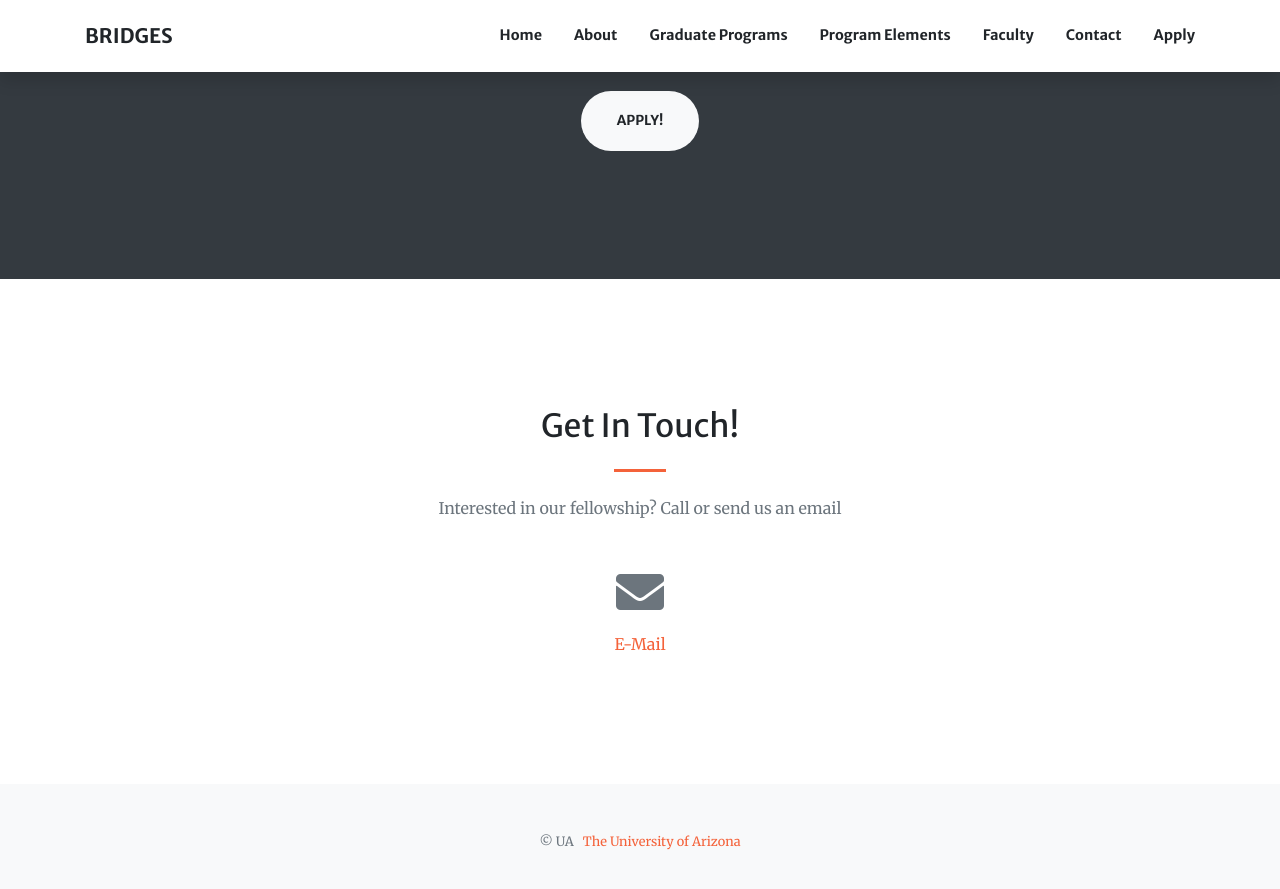
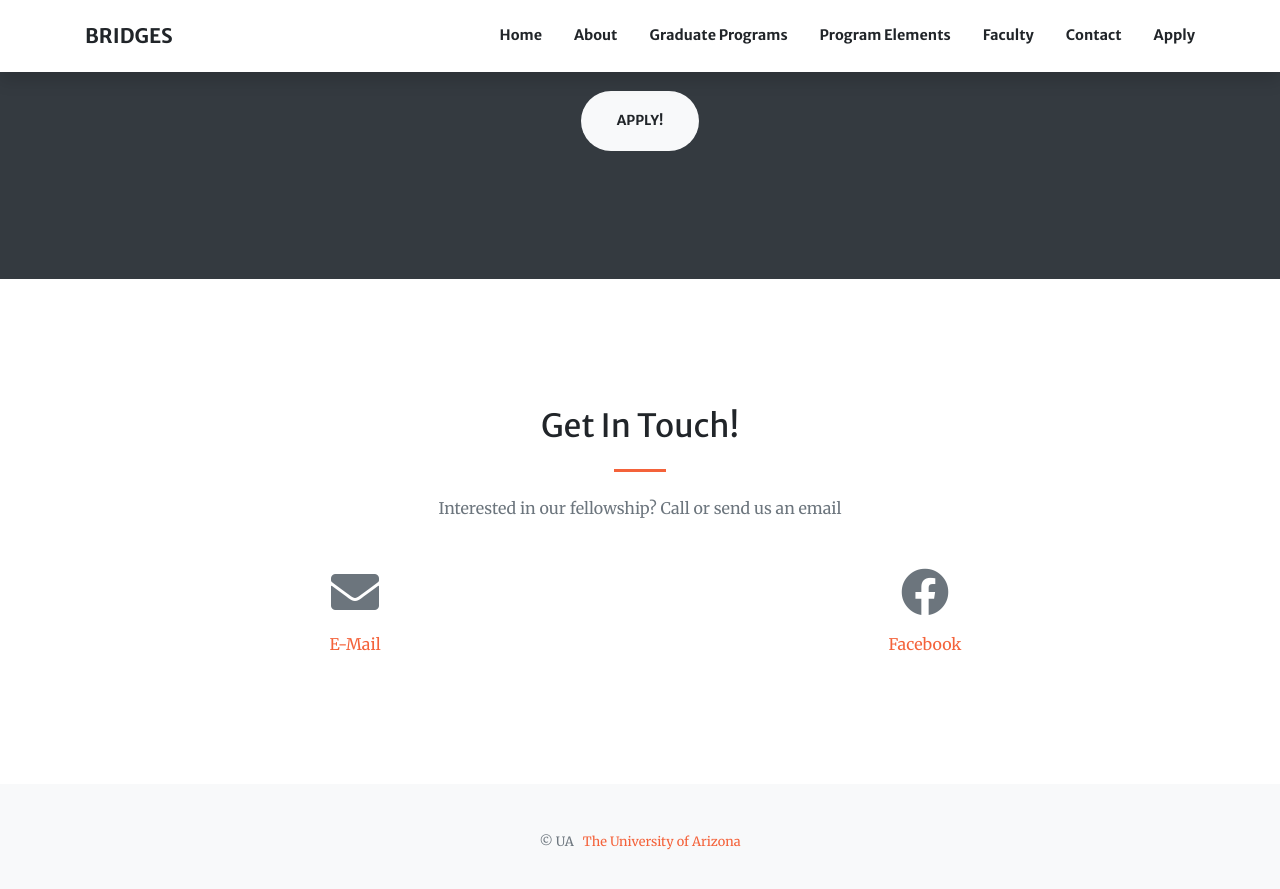
Before and after one commit to ecosystem-genomics/ecosystem-genomics.github.io, a Jekyll site: the page built from index.md, in a window 1280 px wide and 900 px high, scrolled down 5203 px. Shown: the top 889 px of the window. Built offline with Jekyll 4.4.1, drawn with Linux system fonts in a browser that asks for light colours; nearby versions of some CDN libraries.

Commit message:
Add facebook info to page

```diff
--- a/index.md
+++ b/index.md
@@ -194,5 +194,9 @@ sections:
     - title: E-Mail
       icon: fa-envelope
       url: mailto:BRIDGES.NRT@gmail.com
+    - title: Facebook
+      icon: fa-facebook
+      icon_type: fab
+      url: https://www.facebook.com/bridgesnrt
 
 ---
```
